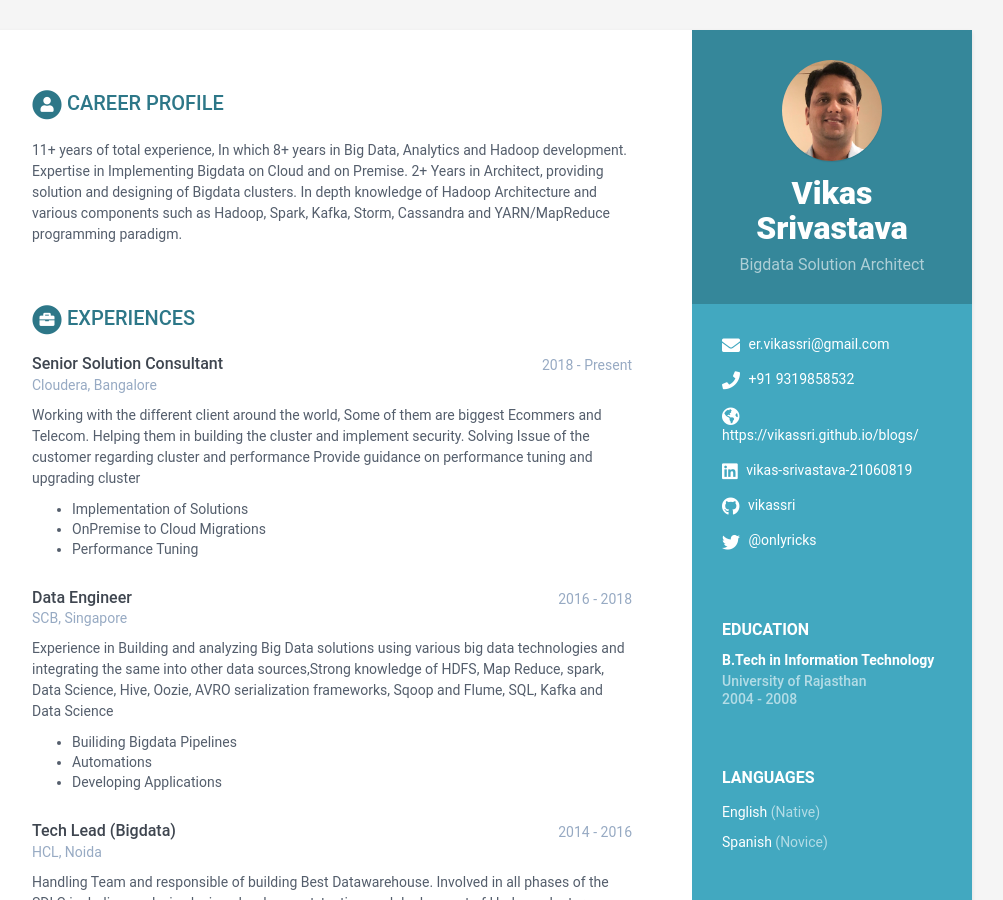
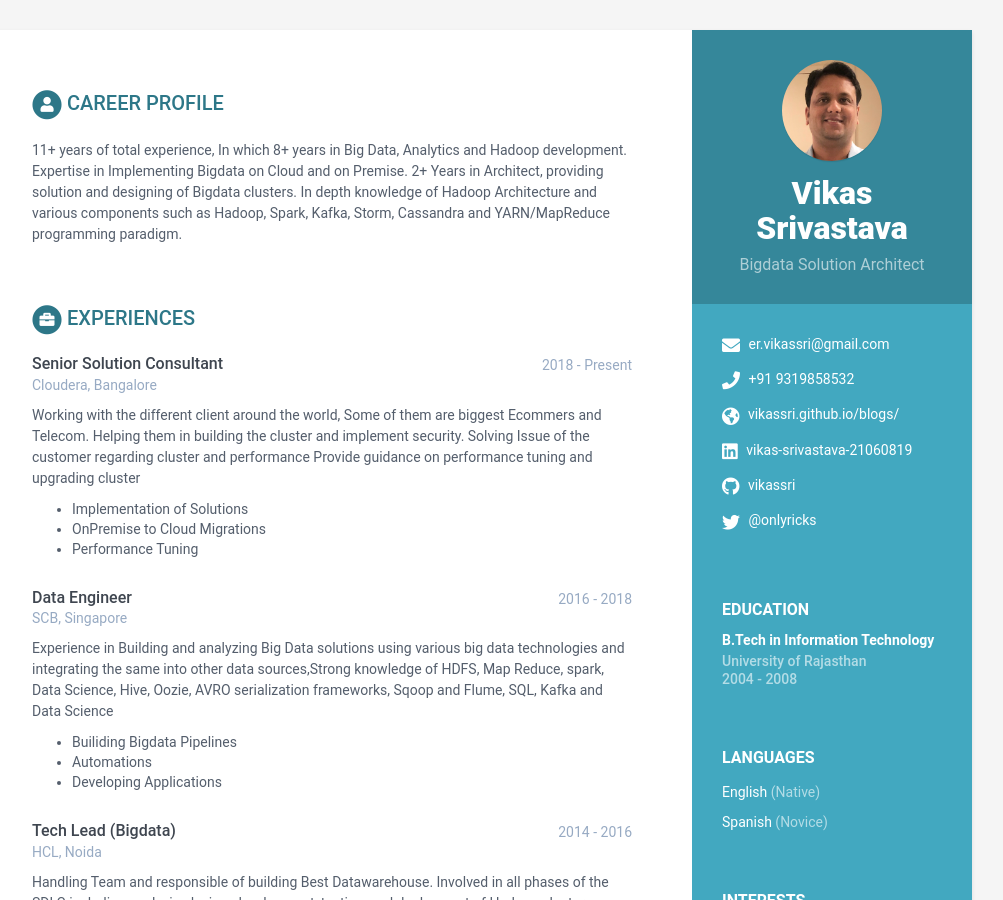
Before and after one commit to vikassri/resume, a Jekyll site: the page built from index.html, in a window 1280 px wide and 900 px high. Shown: the whole window, without its empty margins (168-1171 px from the left). Built offline with Jekyll 4.4.1, drawn with Linux system fonts in a browser that asks for light colours; part of the change alters nothing that is shown.

Commit message:
Update data.yml

```diff
--- a/_data/data.yml
+++ b/_data/data.yml
@@ -14,7 +14,7 @@ sidebar:
     # Sidebar links
     email: er.vikassri@gmail.com
     phone: +91 9319858532
-    website: https://vikassri.github.io/blogs/ #do not add http://
+    website: vikassri.github.io/blogs/ #do not add http://
     linkedin: vikas-srivastava-21060819
     github: vikassri
     telegram: # add your nickname without '@' sign
```
